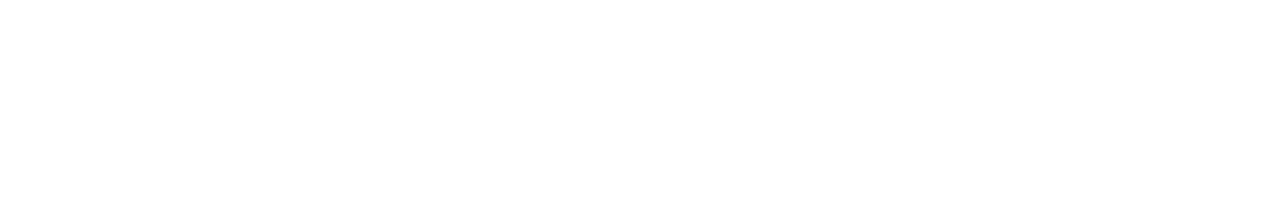
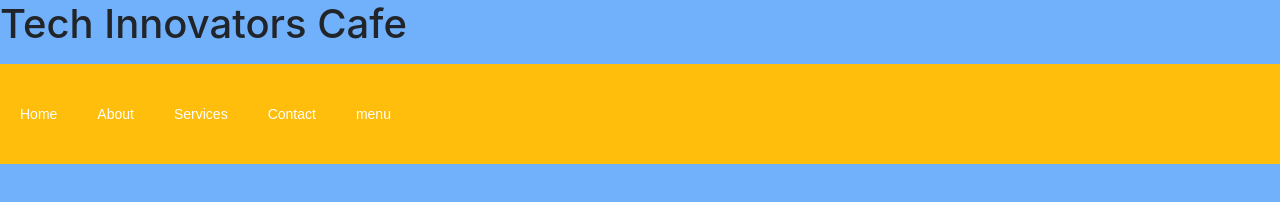
Before and after one commit to ATrumpet/Cobb5-Project, a plain HTML site: page contact.html in a window 1280 px wide. Drawn offline with nearby package versions, Linux system fonts and the light colour scheme.

Commit message:
Added Nav bar to about,contact,menu and services pages

```diff
--- a/contact.html
+++ b/contact.html
@@ -4,8 +4,22 @@
     <meta charset="UTF-8">
     <meta name="viewport" content="width=device-width, initial-scale=1.0">
     <title>Contact</title>
+    <link rel="stylesheet" href="https://cdn.jsdelivr.net/npm/bootstrap@4.5.3/dist/css/bootstrap.min.css" integrity="sha384-TX8t27EcRE3e/ihU7zmQxVncDAy5uIKz4rEkgIXeMed4M0jlfIDPvg6uqKI2xXr2" crossorigin="anonymous">
+
+
+    <link rel="stylesheet" href="CSS/style.css">
 </head>
 <body>
+    <h1>Tech Innovators Cafe</h1>
 
+<nav>
+    <ul>
+     <li><a href="index.html">Home</a></li>
+    <li><a href="about.html" target=_blank>About</a></li>
+    <li><a href="services.html"target=_blank>Services</a></li>
+    <li><a href="contact.html"target=_blank>Contact</a></li>
+    <li><a href="menu.html"target=_blank>menu</a></li>
+    </ul>
+</nav>
 </body>
 </html>
```
Also changed, not shown: about.html (+14 -0 lines), menu.html (+14 -0 lines), services.html (+14 -0 lines).
